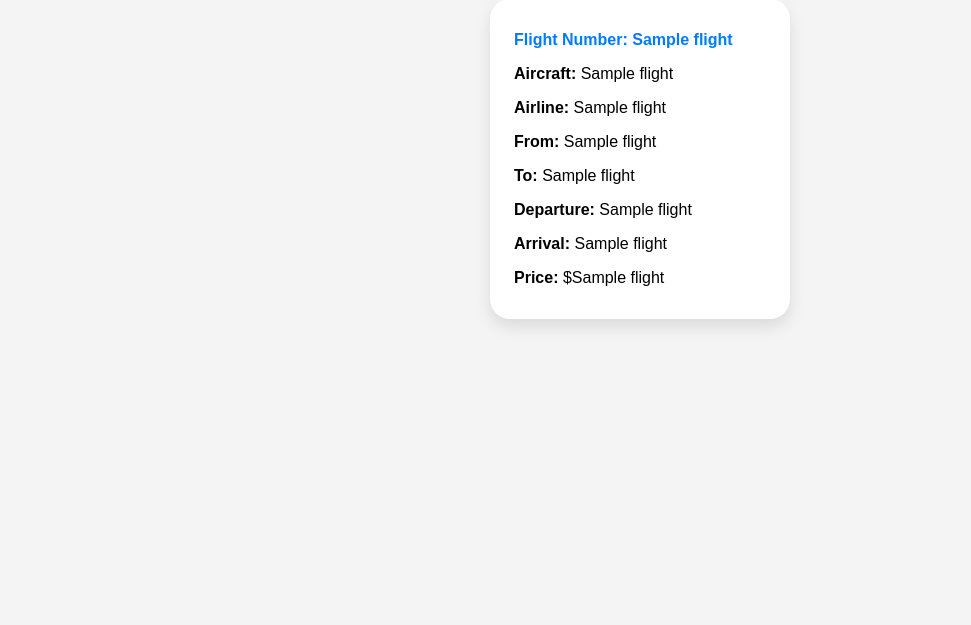
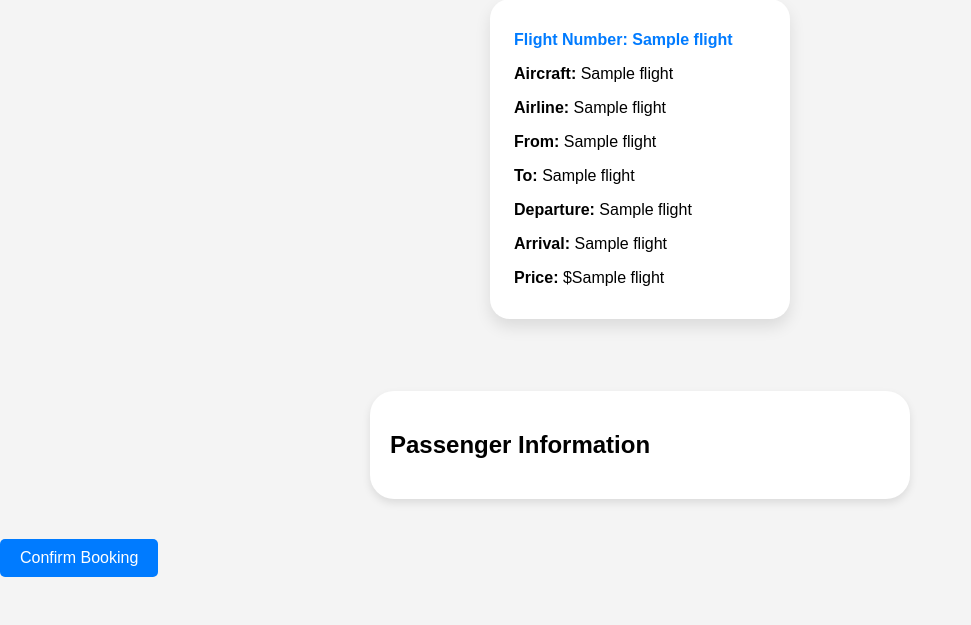
Before and after one commit to divyarajparia/Airline-Reservation-System-with-Dynamic-Scheduling, a Flask app: template templates/book_flight.html in a window 1280 px wide. Shown: the part 175-800 px from the top of the page, without its empty margins (0-971 px from the left). Run offline with Flask 3, Linux system fonts and the light colour scheme; the template is opened without the code that fills it: most values are stand-ins (such as "Sample title", 1, 10 or a date in 2020); some libraries are stand-ins or nearby versions.

Commit message:
added passenger info form

```diff
--- a/app.py
+++ b/app.py
@@ -154,13 +154,30 @@ def dashboard():
 @app.route('/book_flight', methods=['GET','POST'])
 @login_required
 def book_flight():
-    print("im in---------------------")
-    selected_route_id = str(request.form.get('selected_flight'))
-    print("selected_route_id:", selected_route_id)
-    print(session['flight_route_info'])
-    print(session['flight_route_info'][selected_route_id])
-    print(session["num_passengers"])
-    return render_template('book_flight.html', selected_route = session['flight_route_info'][selected_route_id])
+
+    if request.method == 'GET':
+        selected_route_id = str(request.args.get('selected_flight'))
+        print("selected_route_id:", selected_route_id)
+        if selected_route_id:
+            print(session['flight_route_info'][selected_route_id])
+            session['selected_route_id'] = selected_route_id
+
+    selected_route_id = session['selected_route_id']
+
+    if request.method == 'POST':
+        passengers = []
+        for i in range(session["num_passengers"]):
+            pax = {
+                'name': request.form.get(f'name_{i}'),
+                'phone_number': request.form.get(f'phone_number_{i}'),
+                'email': request.form.get(f'email_{i}'),
+                'ssn': request.form.get(f'ssn_{i}')
+            }
+            passengers.append(pax)
+        print(passengers)
+
+
+    return render_template('book_flight.html', selected_route = session['flight_route_info'][selected_route_id], num_passengers = session["num_passengers"])
 
 
 
--- a/static/book_flight_styles.css
+++ b/static/book_flight_styles.css
@@ -93,3 +93,60 @@ header .nav-buttons button:hover {
     font-weight: bold;
     color: #007bff;
 }
+
+
+
+.passenger-info-container {
+    max-width: 500px;
+    margin: 40px auto;
+    background: white;
+    border-radius: 24px;
+    box-shadow: 0 4px 8px rgba(0, 0, 0, 0.1);
+    padding: 20px;
+    display: flex;
+    flex-direction: column;
+    gap: 20px;
+}
+
+.passenger-form {
+    background: #f9f9f9;
+    padding: 20px;
+    border-radius: 16px;
+    box-shadow: 0 2px 4px rgba(0, 0, 0, 0.1);
+}
+
+.passenger-form label {
+    display: block;
+    margin-bottom: 5px;
+    font-weight: bold;
+}
+
+.passenger-form input {
+    width: 100%;
+    padding: 10px;
+    border: 1px solid #ccc;
+    border-radius: 8px;
+    margin-bottom: 10px;
+}
+
+.passenger-form h3 {
+    color: #007BFF;
+}
+
+.passenger-form button {
+    margin-top: 20px;
+}
+
+button {
+    background-color: #007BFF;
+    color: white;
+    border: none;
+    padding: 10px 20px;
+    cursor: pointer;
+    border-radius: 5px;
+    font-size: 16px;
+}
+
+button:hover {
+    background-color: #0056b3;
+}
--- a/templates/book_flight.html
+++ b/templates/book_flight.html
@@ -41,6 +41,33 @@
         </div>
     </div>
 
+    <form method="POST" action="{{ url_for('book_flight') }}">
+        <input type="hidden" name="selected_flight" value="{{ request.args.get('selected_flight') }}">
+
+        <div class="passenger-info-container">
+            <h2>Passenger Information</h2>
+            {% for i in range(num_passengers) %}
+                <div class="passenger-form">
+                    <h3>Passenger {{ i + 1 }}</h3>
+                    <label for="name_{{ i }}">Name:</label>
+                    <input type="text" name="name_{{ i }}" required><br>
+
+                    <label for="ssn_{{ i }}">Social Security Number:</label>
+                    <input type="text" name="ssn_{{ i }}" required><br>
+
+                    <label for="phone_number_{{ i }}">Phone Number:</label>
+                    <input type="text" name="phone_number_{{ i }}" required><br>
+
+                    <label for="email_{{ i }}">Email:</label>
+                    <input type="email" name="email_{{ i }}" required><br>
+
+                </div>
+            {% endfor %}
+        </div>
+
+        <button type="submit">Confirm Booking</button>
+    </form>
+
 </body>
 
 </html>
```
